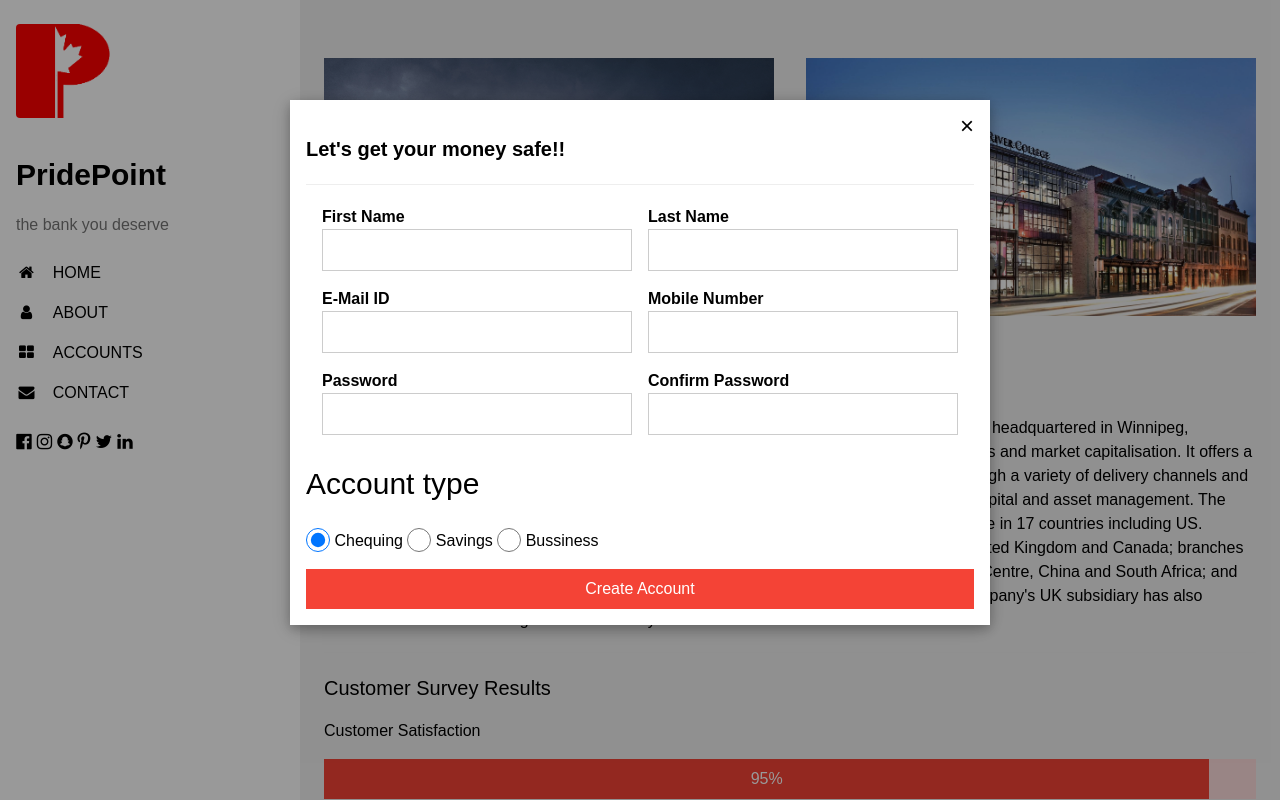
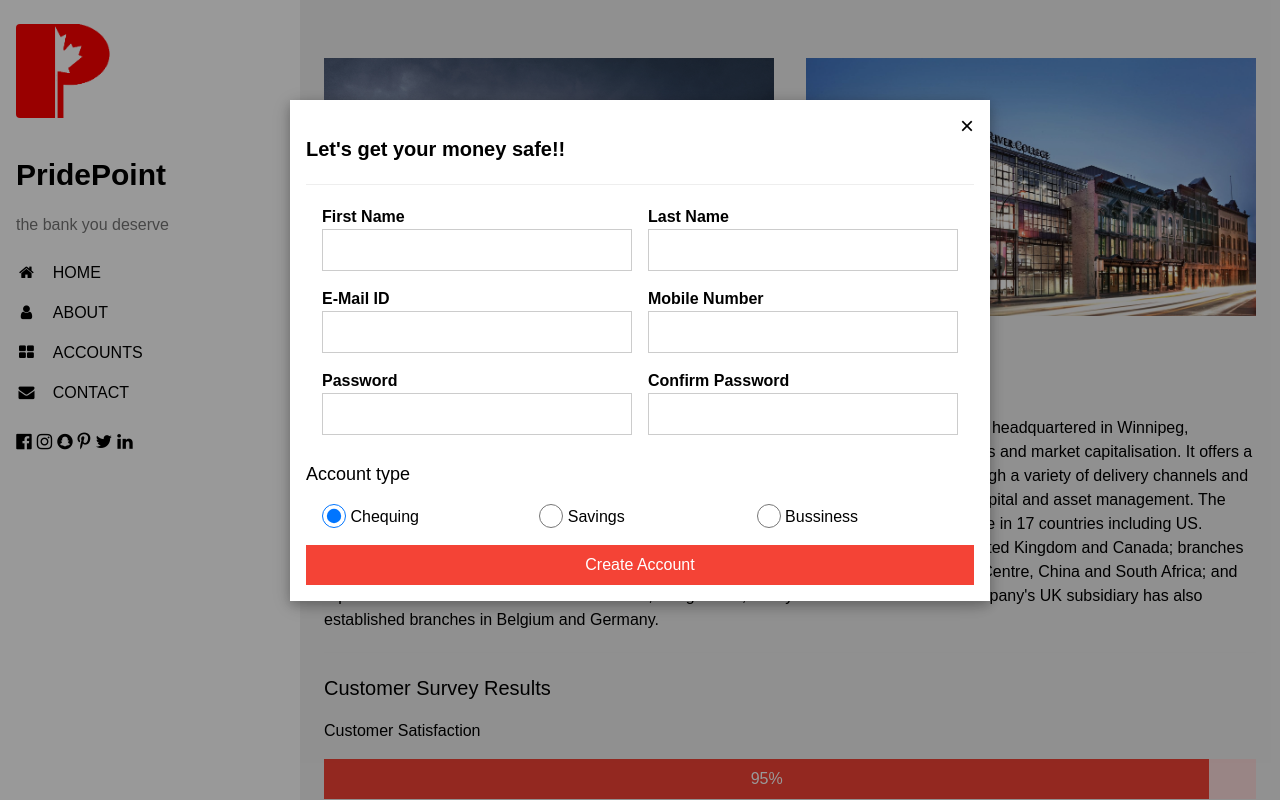
Before and after one commit to dilawar07/ppb, a PHP site: page / in a window 1280 px wide, after a click on "Create Account Now!". Run offline with PHP 8.4, Linux system fonts and the light colour scheme.

Commit message:
updated radio button in signup button

```diff
--- a/accounts.php
+++ b/accounts.php
@@ -92,18 +92,21 @@
         </div>
       </div>
 
-      <h2>Account type</h2>
-        <p>
-        <input class="w3-radio" type="radio" name="gender" value="chequing" checked>
-        <label>Chequing</label>
-
-        <input class="w3-radio" type="radio" name="gender" value="savings">
-        <label>Savings</label>
-
+<h5>Account type</h5>
+    <div class="w3-row-padding">
+        <div class="w3-third">
+          <input class="w3-radio" type="radio" name="gender" value="chequing" checked>
+          <label>Chequing</label>
+       </div>
+       <div class="w3-third">
+          <input class="w3-radio" type="radio" name="gender" value="savings">
+          <label>Savings</label>
+        </div>
+        <div class="w3-third">
         <input class="w3-radio" type="radio" name="gender" value="bussiness" >
         <label>Bussiness</label>
-      </p>
-
+      </div>
+    </div>
 
         <button class="w3-button w3-block w3-green w3-section w3-padding w3-red w3-hover-black" type="submit">Create Account</button>
       </div>
```
